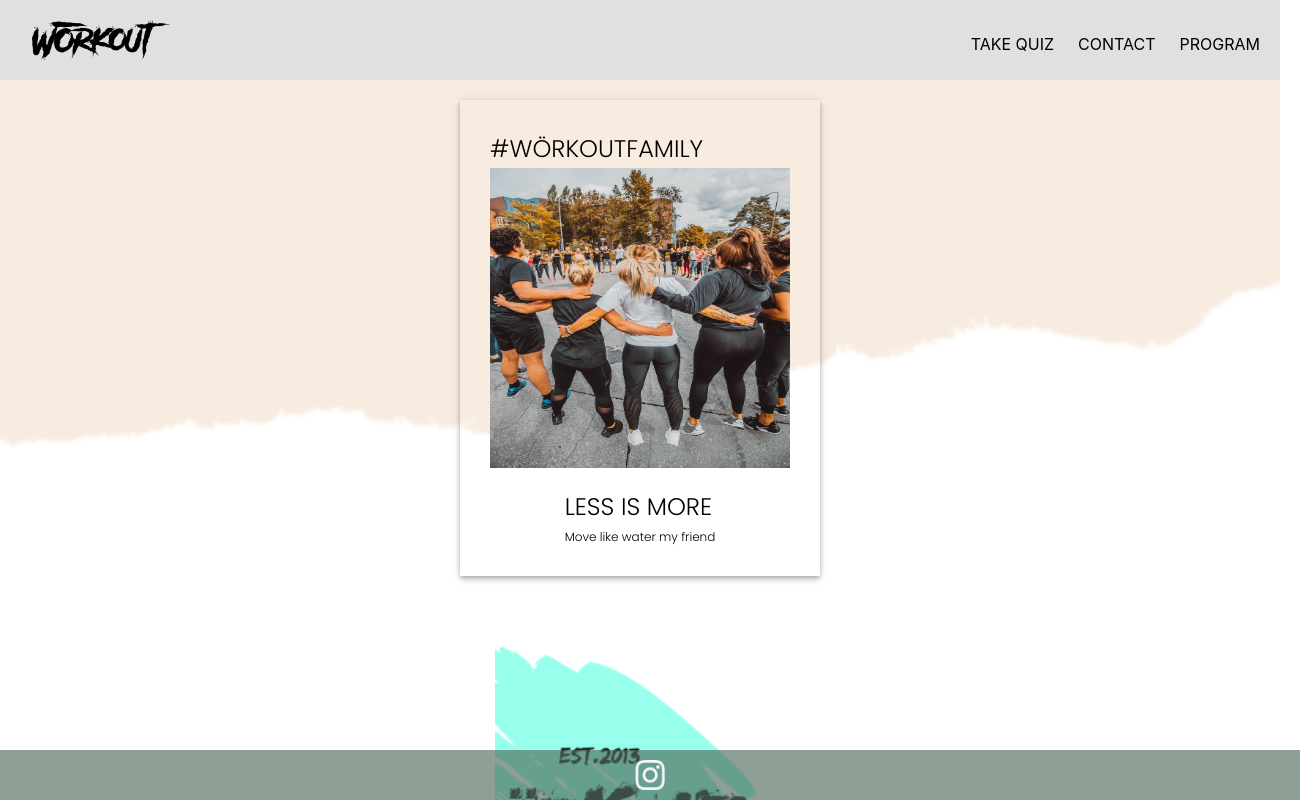
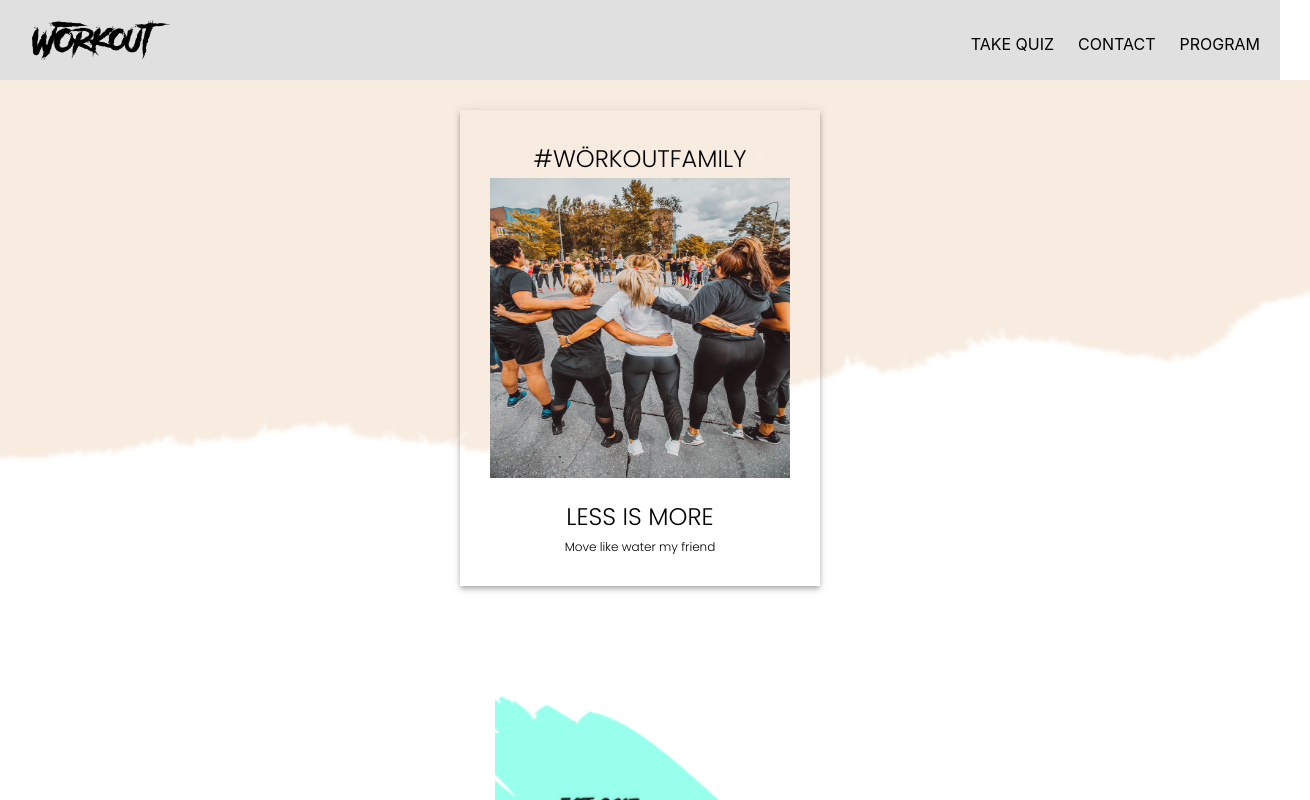
Before and after one commit to EvaSjoholm/project-W-frontend, a React (Create React App) app: page / in a window 1280 px wide. Shown: the top 800 px of the page, 1310 px wide, since content can reach past the window. Built offline with nearby package versions, Linux system fonts and the light colour scheme.

Commit message:
design fix

```diff
--- a/src/components/ContactForm/ContactForm.css
+++ b/src/components/ContactForm/ContactForm.css
@@ -217,5 +217,16 @@
         margin: 15px auto 10px auto;
         width: auto;
       }
+      .contact {
+        /* background-color: #eccdaf2c; */
+        padding: 0 10px;
+        width: 80%;
+        max-width: 600px;
+        height: 300px;
+        /* max-height: 989px; */
+        box-shadow: 0px 2px 4px -1px rgba(0,0,0,0.2), 0px 4px 5px 0px rgba(0,0,0,0.14), 0px 1px 10px 0px rgba(0,0,0,0.12);
+        border-radius: 10px;
+        margin: 100px auto;
+    }
 
   }
--- a/src/components/Footer/Footer.css
+++ b/src/components/Footer/Footer.css
@@ -1,5 +1,3 @@
-
-
 .Footer hr {
     color: var(--main-light-color);
     border: 0.25px solid var(--main-light-color);
--- a/src/components/InfoCard/Card.css
+++ b/src/components/InfoCard/Card.css
@@ -22,7 +22,6 @@
 }
 
 .card-title{
-    border: 1px solid green;
     display: flex;
     flex-direction: column;
     position: relative;
--- a/src/components/Navbar/Navbar.css
+++ b/src/components/Navbar/Navbar.css
@@ -16,11 +16,14 @@
     background-color: #e0e0e0;
     color: black;
     display: flex;
+    flex-direction: row;
     justify-content: space-between;
     align-items: stretch;
     gap: 2rem;
     padding: 1rem;
     margin: auto;
+    /*width: 100%; */
+    /*margin: -10px; */
   }
 
 
--- a/src/components/Quiz/Quizzes.js
+++ b/src/components/Quiz/Quizzes.js
@@ -58,6 +58,7 @@ export const Quizzes = () => {
             return (
               <div className="content-wrapper" key={quiz._id}>
                 <h3>{quiz.title}</h3>
+                <h6>Take a quiz to see which kind of workout person you are</h6>
                 <Button text="Take quiz" onClick={() => setCurrentQuiz(quiz)} />
               </div>
             )
--- a/src/index.css
+++ b/src/index.css
@@ -42,21 +42,7 @@ code {
 
 }
 
-.Footer {
-  width: 100%;
-  max-height: 150px;
-  padding: 10px;
-  background-color: #4c6659a0;
-  color: var(--main-light-color);
-  position: fixed;
-  left: 0;
-  bottom: 0;
-  width: 100%;
-  display: flex;
-  flex-direction: row;
-  align-items: center;
-  justify-content: center;
-}
+
 
 
 
@@ -102,10 +88,11 @@ p {
   flex-direction: column;
   background-color: #ecceaf64;
   width: 100vw;
-  padding: 20px 0;
-  margin: 0;
-  position: relative;
-  z-index: 5;
+      /* padding: 20px 0; */
+    /* margin: 0; */
+    /* position: relative; */
+    /* z-index: 5; */
+    padding: 30px;
 }
 
 .header-container {
@@ -170,8 +157,10 @@ p {
 .content-wrapper {
   margin: auto;
   padding: 20px;
-  margin: var(--side-margins-mobile);
-  border-radius: 10px;
+  /* margin: var(--side-margins-mobile); */
+  text-align: center;
+  border: double;
+  color: #535e53;
 }
 
 .content-container {
@@ -247,6 +236,27 @@ top: 10px;
   font-size: 20px;
 }
 
+/* FOOTER */
+.Footer {
+  display: flex;
+  flex-direction: row;
+  align-items: center;
+  background-color: #4c6659a0;
+  color: var(--main-light-color);
+  max-height: 150px;
+  padding: 10px;
+  width: 100%;
+  /* position: fixed; */
+  left: 0;
+  bottom: 0;
+  width: 100%;
+  align-items: center;
+  justify-content: center;
+  }
+
+
+
+
 
 /*---MEDIA QUERY with MOBILE FIRST---*/
 
@@ -280,3 +290,36 @@ top: 10px;
   }
 
 }
+
+/* DESKTOP */
+@media (min-width: 1025px) {
+  .content-container {
+    display: flex;
+    flex-direction: column;
+    align-items: center;
+    margin: 30px auto 30px auto;
+    max-width: 500px;
+    width: 100%;
+    height: 500px;
+    border-radius: 10px;
+    box-shadow: 0px 2px 4px -1px rgba(0,0,0,0.2), 0px 4px 5px 0px rgba(0,0,0,0.14), 0px 1px 10px 0px rgba(0,0,0,0.12);
+}
+
+h1 {
+  font-size: 1.5rem;
+  text-align: center;
+  }
+
+
+    .main {
+      display: flex;
+      flex-direction: column;
+      align-items: center;
+      max-width: 800px;
+      min-height: 200px;
+      margin: auto;
+      gap: 30px;
+      bottom: 10px;
+      padding-bottom: 100px;
+    }
+  }
```
